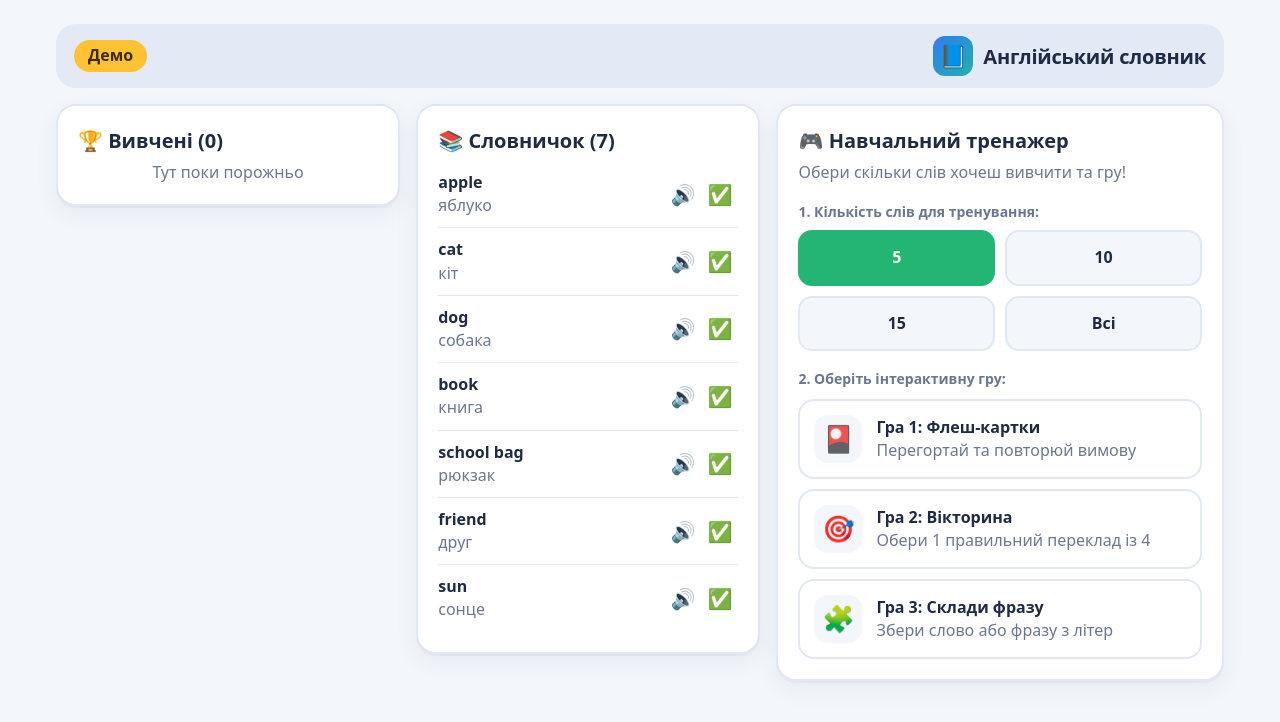
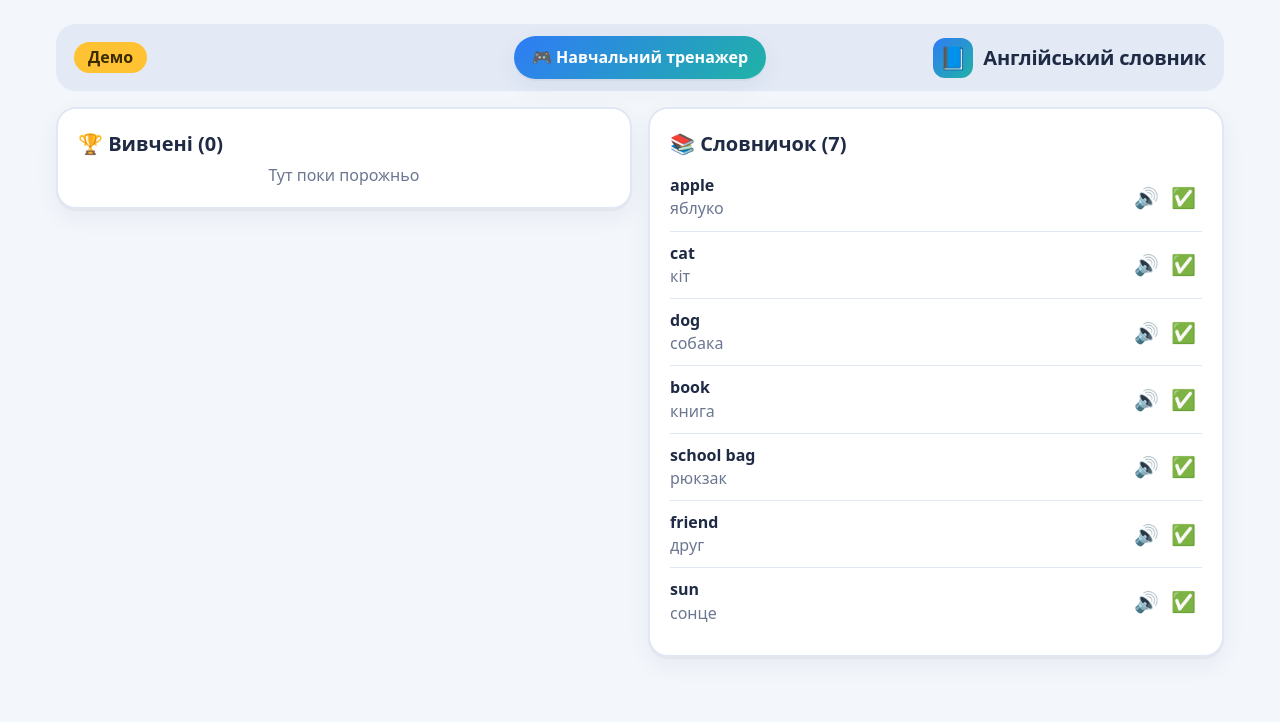
Before and after one commit to viktoriia-eng/english-words, a React (Vite) app: page / in a window 1280 px wide. Shown: the top 722 px of the page. Built offline with nearby package versions, Linux system fonts and the light colour scheme.

Commit message:
fix button

```diff
--- a/src/App.css
+++ b/src/App.css
@@ -327,7 +327,7 @@ h1, h2, h3, h4, p {
   color: #fff;
 }
 
-/* ---------- Три колонки ---------- */
+/* ---------- Дві колонки зі словами ---------- */
 .wrap--wide {
   max-width: 1200px;
 }
@@ -343,34 +343,32 @@ h1, h2, h3, h4, p {
   margin-top: 0;
 }
 
-/* на вузьких екранах: тренажер першим, потім списки */
-.board__col--main { order: 1; }
-.board__col--todo { order: 2; }
-.board__col--done { order: 3; }
+/* на вузьких екранах: спочатку те, що ще вчити */
+.board__col--todo { order: 1; }
+.board__col--done { order: 2; }
 
 @media (min-width: 900px) {
   .board {
-    grid-template-columns: minmax(0, 1fr) minmax(0, 1fr) minmax(0, 1.3fr);
+    grid-template-columns: repeat(2, minmax(0, 1fr));
     align-items: start;
   }
 
   .board__col--done { order: 1; }
   .board__col--todo { order: 2; }
-  .board__col--main { order: 3; }
 
-  /* бічні списки прокручуються всередині колонки */
-  .board__col--todo > .card,
-  .board__col--done > .card {
+  /* списки прокручуються всередині колонки */
+  .board__col > .card {
     max-height: calc(100vh - 200px);
     overflow-y: auto;
   }
 }
 
-/* ---------- Верхня панель ---------- */
+/* ---------- Верхня панель: ім'я | тренажер | назва ---------- */
 .topbar {
-  display: flex;
+  display: grid;
+  grid-template-columns: 1fr auto 1fr;
+  grid-template-areas: "name center brand";
   align-items: center;
-  justify-content: space-between;
   gap: 12px;
   margin-top: 8px;
   padding: 12px 18px;
@@ -379,6 +377,8 @@ h1, h2, h3, h4, p {
 }
 
 .topbar__name {
+  grid-area: name;
+  justify-self: start;
   padding: 4px 14px;
   border-radius: 999px;
   background: var(--accent);
@@ -390,11 +390,16 @@ h1, h2, h3, h4, p {
   display: none;
 }
 
+.topbar__center {
+  grid-area: center;
+}
+
 .topbar__brand {
+  grid-area: brand;
+  justify-self: end;
   display: flex;
   align-items: center;
   gap: 10px;
-  margin-left: auto;
 }
 
 .topbar__logo {
@@ -411,3 +416,108 @@ h1, h2, h3, h4, p {
   font-size: 20px;
   letter-spacing: -0.2px;
 }
+
+.topbar__trainer {
+  padding: 10px 18px;
+  border: 0;
+  border-radius: 999px;
+  background: linear-gradient(135deg, var(--primary), var(--primary-2));
+  color: #fff;
+  font-weight: 800;
+  cursor: pointer;
+  box-shadow: var(--shadow);
+  transition: transform 0.1s ease;
+}
+
+.topbar__trainer:hover { transform: translateY(-1px); }
+.topbar__trainer:active { transform: scale(0.97); }
+
+/* на телефоні кнопка тренажера переходить у другий рядок */
+@media (max-width: 700px) {
+  .topbar {
+    grid-template-columns: 1fr auto;
+    grid-template-areas:
+      "name brand"
+      "center center";
+  }
+
+  .topbar__center {
+    justify-self: center;
+  }
+}
+
+/* ---------- Спливаюче вікно ---------- */
+.modal {
+  position: fixed;
+  inset: 0;
+  z-index: 100;
+  display: flex;
+  align-items: center;
+  justify-content: center;
+  padding: 16px;
+  background: rgba(13, 20, 36, 0.55);
+  backdrop-filter: blur(3px);
+  animation: modal-fade 0.15s ease;
+}
+
+.modal__dialog {
+  width: 100%;
+  max-width: 520px;
+  max-height: calc(100vh - 32px);
+  overflow-y: auto;
+  padding: 20px;
+  background: var(--card);
+  border-radius: var(--radius);
+  box-shadow: 0 24px 60px rgba(0, 0, 0, 0.35);
+  animation: modal-pop 0.18s ease;
+}
+
+.modal__head {
+  display: flex;
+  align-items: center;
+  justify-content: space-between;
+  gap: 12px;
+  margin-bottom: 12px;
+}
+
+.modal__head h2 {
+  font-size: 20px;
+}
+
+.modal__close {
+  flex: none;
+  width: 36px;
+  height: 36px;
+  border: 0;
+  border-radius: 50%;
+  background: var(--bg);
+  color: var(--ink);
+  font-size: 16px;
+  cursor: pointer;
+}
+
+/* картки тренажера всередині вікна без власної рамки */
+.modal__body > .card {
+  margin: 0;
+  padding: 0;
+  border: 0;
+  background: transparent;
+  box-shadow: none;
+}
+
+@keyframes modal-fade {
+  from { opacity: 0; }
+  to { opacity: 1; }
+}
+
+@keyframes modal-pop {
+  from { opacity: 0; transform: translateY(8px) scale(0.98); }
+  to { opacity: 1; transform: none; }
+}
+
+@media (prefers-reduced-motion: reduce) {
+  .modal,
+  .modal__dialog {
+    animation: none;
+  }
+}
--- a/src/App.jsx
+++ b/src/App.jsx
@@ -1,4 +1,4 @@
-import { useEffect, useState } from "react";
+import { useCallback, useEffect, useState } from "react";
 import "./App.css";
 import Admin from "./Admin.jsx";
 
@@ -292,12 +292,13 @@ function WordList({ title, items, learned, onToggle }) {
 
 /* ---------- app ---------- */
 
-function Shell({ name, children }) {
+function Shell({ name, center, children }) {
     return (
         <div className="app">
             <div className="wrap wrap--wide">
                 <header className="topbar">
                     <div className="topbar__name">{name}</div>
+                    <div className="topbar__center">{center}</div>
                     <div className="topbar__brand">
                         <span className="topbar__logo">📘</span>
                         <h1>Англійський словник</h1>
@@ -309,11 +310,51 @@ function Shell({ name, children }) {
     );
 }
 
+/* Спливаюче вікно: закривається хрестиком, кліком по тлу або клавішею Esc */
+function Modal({ title, onClose, children }) {
+    useEffect(() => {
+        const onKey = (e) => {
+            if (e.key === "Escape") onClose();
+        };
+        document.addEventListener("keydown", onKey);
+        const prevOverflow = document.body.style.overflow;
+        document.body.style.overflow = "hidden";
+        return () => {
+            document.removeEventListener("keydown", onKey);
+            document.body.style.overflow = prevOverflow;
+        };
+    }, [onClose]);
+
+    return (
+        <div
+            className="modal"
+            onMouseDown={(e) => {
+                if (e.target === e.currentTarget) onClose();
+            }}
+        >
+            <div className="modal__dialog" role="dialog" aria-modal="true" aria-label={title}>
+                <div className="modal__head">
+                    <h2>{title}</h2>
+                    <button className="modal__close" onClick={onClose} aria-label="Закрити">✕</button>
+                </div>
+                <div className="modal__body">{children}</div>
+            </div>
+        </div>
+    );
+}
+
 function Student() {
     const student = useStudent();
     const [learnedList, mark] = useLearned();
     const [count, setCount] = useState(5);
     const [session, setSession] = useState(null);
+    const [open, setOpen] = useState(false);
+
+    // закриття вікна завершує і поточне тренування
+    const closeTrainer = useCallback(() => {
+        setOpen(false);
+        setSession(null);
+    }, []);
 
     if (student.status === "loading") {
         return <Shell><div className="card center muted">Завантаження…</div></Shell>;
@@ -335,8 +376,14 @@ function Student() {
         setSession({ game, queue: pool });
     };
 
+    const trainerButton = (
+        <button className="topbar__trainer" onClick={() => setOpen(true)}>
+            🎮 Навчальний тренажер
+        </button>
+    );
+
     return (
-        <Shell name={name}>
+        <Shell name={name} center={trainerButton}>
             <main className="board">
                 {/* Колонка 1: вивчені слова */}
                 <aside className="board__col board__col--done">
@@ -347,9 +394,10 @@ function Student() {
                 <aside className="board__col board__col--todo">
                     <WordList title="📚 Словничок" items={todo} learned={false} onToggle={mark} />
                 </aside>
+            </main>
 
-                {/* Колонка 3: тренажер, а під ним порада дня */}
-                <div className="board__col board__col--main">
+            {open && (
+                <Modal title="🎮 Навчальний тренажер" onClose={closeTrainer}>
                     {session ? (
                         <Trainer
                             session={session}
@@ -358,8 +406,7 @@ function Student() {
                             onClose={() => setSession(null)}
                         />
                     ) : (
-                        <section className="card">
-                            <h2>🎮 Навчальний тренажер</h2>
+                        <div>
                             <p className="muted">Обери скільки слів хочеш вивчити та гру!</p>
 
                             <h4 className="label">1. Кількість слів для тренування:</h4>
@@ -384,16 +431,15 @@ function Student() {
                                 <button key={key} className="game" onClick={() => start(key)}>
                                     <span className="game__icon">{icon}</span>
                                     <span>
-                    <b>{title}</b>
-                    <span className="muted">{desc}</span>
-                  </span>
+                                        <b>{title}</b>
+                                        <span className="muted">{desc}</span>
+                                    </span>
                                 </button>
                             ))}
-                        </section>
+                        </div>
                     )}
-
-                </div>
-            </main>
+                </Modal>
+            )}
         </Shell>
     );
 }
```
